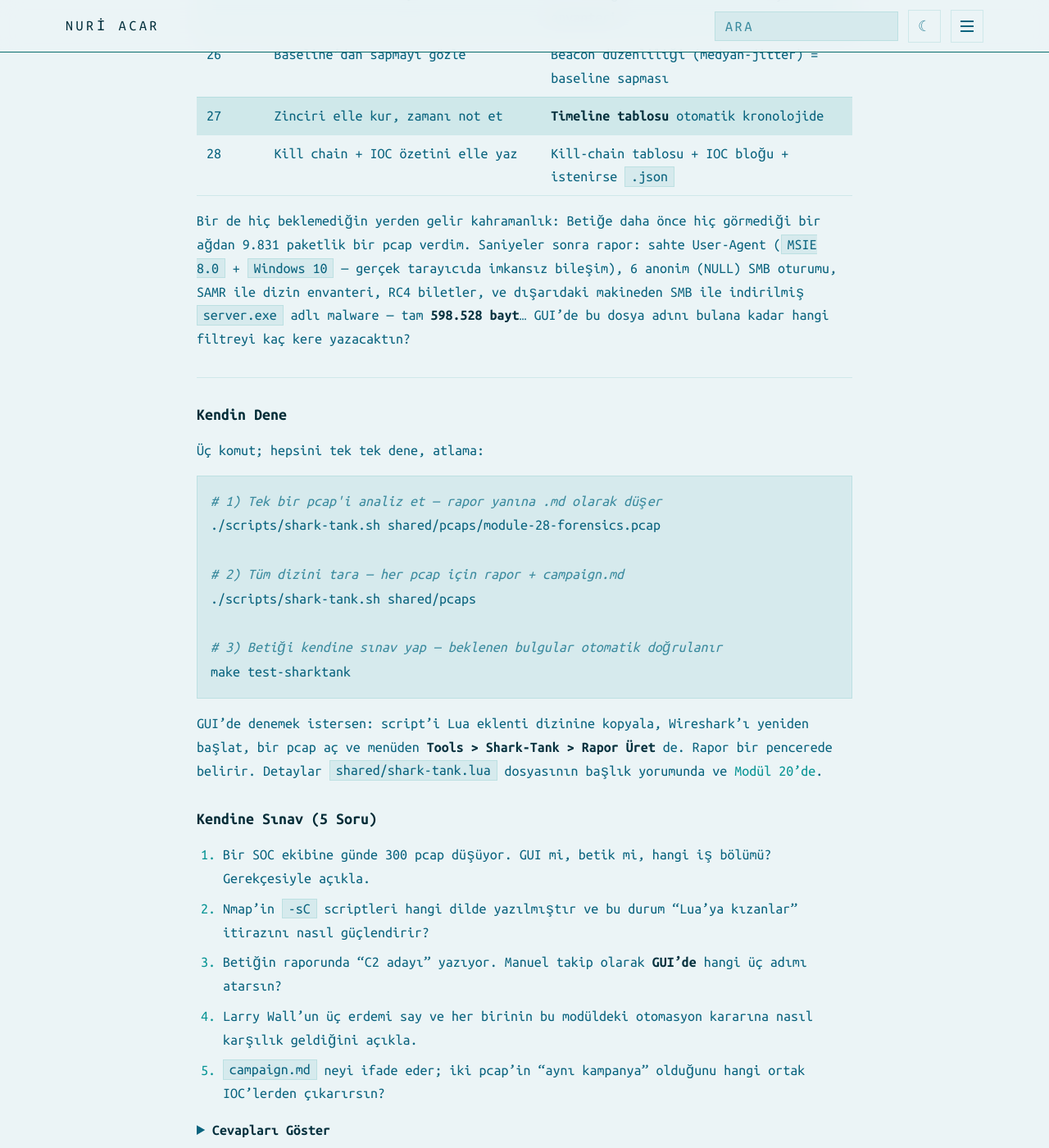
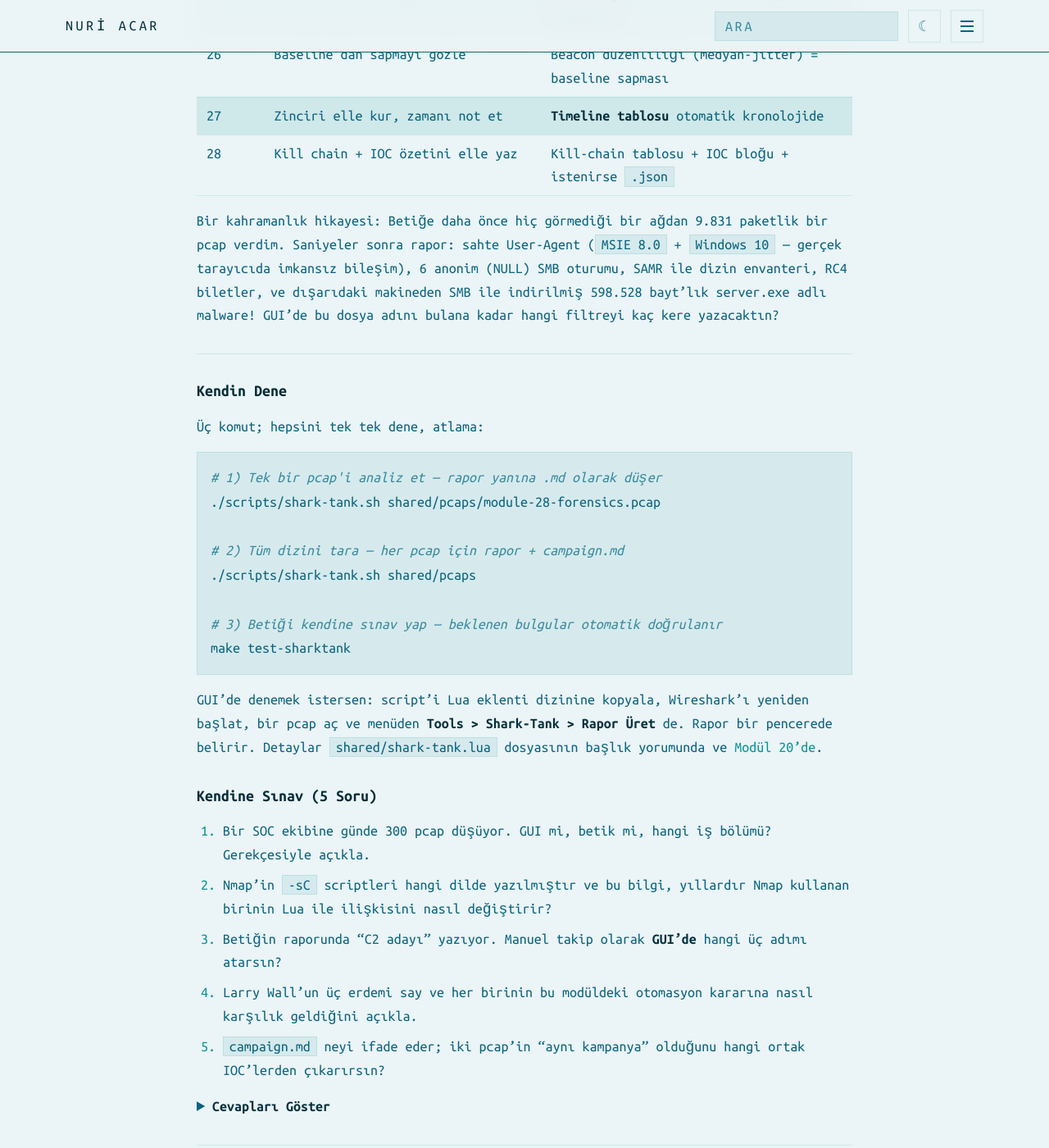
Before and after one commit to nuriacar/nuriacar.github.io, a Jekyll site: the page built from _posts/2026-08-15-shark-tank-m29-lua-automation.md, in a window 1280 px wide and 1400 px high, scrolled down 6665 px. Shown: the whole window at 82% size. Built offline with Jekyll 4.4.1, drawn with Linux system fonts in a browser that asks for light colours; some web fonts are replaced.

Commit message:
m29: anlatım ve sınav sorusu düzeltmeleri

```diff
--- a/_posts/2026-08-15-shark-tank-m29-lua-automation.md
+++ b/_posts/2026-08-15-shark-tank-m29-lua-automation.md
@@ -126,7 +126,7 @@ Potansiyel itirazlara bir iki kelam edeyim:
 | 27 | Zinciri elle kur, zamanı not et | **Timeline tablosu** otomatik kronolojide |
 | 28 | Kill chain + IOC özetini elle yaz | Kill-chain tablosu + IOC bloğu + istenirse `.json` |
 
-Bir de hiç beklemediğin yerden gelir kahramanlık: Betiğe daha önce hiç görmediği bir ağdan 9.831 paketlik bir pcap verdim. Saniyeler sonra rapor: sahte User-Agent (`MSIE 8.0` + `Windows 10` — gerçek tarayıcıda imkansız bileşim), 6 anonim (NULL) SMB oturumu, SAMR ile dizin envanteri, RC4 biletler, ve dışarıdaki makineden SMB ile indirilmiş `server.exe` adlı malware — tam **598.528 bayt**... GUI'de bu dosya adını bulana kadar hangi filtreyi kaç kere yazacaktın?
+Bir kahramanlık hikayesi: Betiğe daha önce hiç görmediği bir ağdan 9.831 paketlik bir pcap verdim. Saniyeler sonra rapor: sahte User-Agent (`MSIE 8.0` + `Windows 10` — gerçek tarayıcıda imkansız bileşim), 6 anonim (NULL) SMB oturumu, SAMR ile dizin envanteri, RC4 biletler, ve dışarıdaki makineden SMB ile indirilmiş 598.528 bayt'lık server.exe adlı malware! GUI'de bu dosya adını bulana kadar hangi filtreyi kaç kere yazacaktın?
 
 ---
 
@@ -150,7 +150,7 @@ GUI'de denemek istersen: script'i Lua eklenti dizinine kopyala, Wireshark'ı yen
 ## Kendine Sınav (5 Soru)
 
 1. Bir SOC ekibine günde 300 pcap düşüyor. GUI mi, betik mi, hangi iş bölümü? Gerekçesiyle açıkla.
-2. Nmap'in `-sC` scriptleri hangi dilde yazılmıştır ve bu durum "Lua'ya kızanlar" itirazını nasıl güçlendirir?
+2. Nmap'in `-sC` scriptleri hangi dilde yazılmıştır ve bu bilgi, yıllardır Nmap kullanan birinin Lua ile ilişkisini nasıl değiştirir?
 3. Betiğin raporunda "C2 adayı" yazıyor. Manuel takip olarak **GUI'de** hangi üç adımı atarsın?
 4. Larry Wall'un üç erdemi say ve her birinin bu modüldeki otomasyon kararına nasıl karşılık geldiğini açıkla.
 5. `campaign.md` neyi ifade eder; iki pcap'in "aynı kampanya" olduğunu hangi ortak IOC'lerden çıkarırsın?
```
